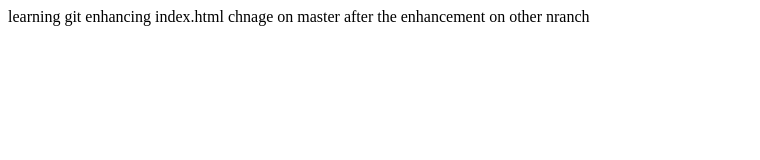
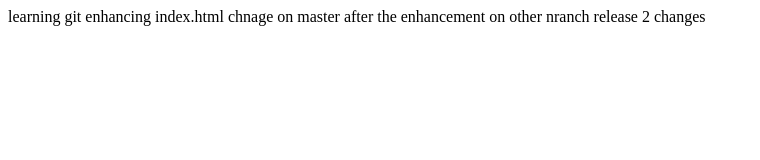
Before and after one commit to Avantika18/git_demo, a plain HTML site: page WebContent/index.html in a window 1280 px wide. Shown: the whole page, without its empty margins (0-760 px from the left). Drawn offline with Linux system fonts and the light colour scheme.

Commit message:
release 2

```diff
--- a/WebContent/index.html
+++ b/WebContent/index.html
@@ -10,5 +10,7 @@ learning git
 enhancing index.html
 chnage on master after the enhancement on other nranch
 
+
+release 2 changes
 </body>
 </html>
```
